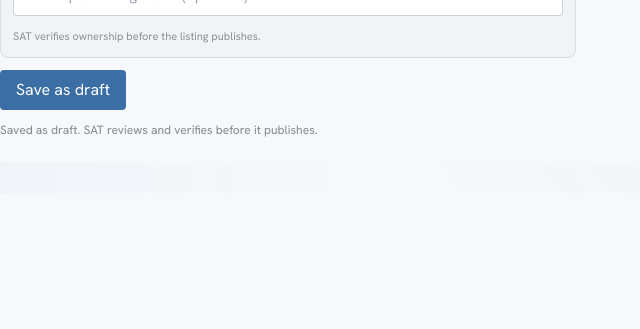
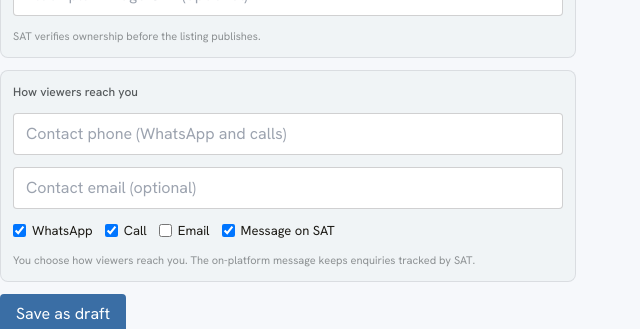
Before and after one commit to saleemzeidan123/satmarkets, a Next.js app: page /en/dashboard/new in a window 1280 px wide. Shown: the part 607-936 px from the top of the page, without its empty margins (0-640 px from the left). Before the commit the page ends 800 px from the top, so only its background shows below. Built offline with nearby package versions, Linux system fonts and the light colour scheme; no server answers; the database is empty.

Commit message:
WO-8: contact bar with lister-chosen channels, reference-code search, demoted quiz

```diff
--- a/src/app/[locale]/listings/[id]/page.tsx
+++ b/src/app/[locale]/listings/[id]/page.tsx
@@ -8,6 +8,7 @@ import JsonLd, { SITE } from "@/components/JsonLd";
 import { Photo, Verified, Icon } from "@/components/satkit";
 import { photoFor } from "@/lib/photos";
 import ListingEnquiry from "@/components/ListingEnquiry";
+import ContactBar from "@/components/ContactBar";
 import SaveButton from "@/components/SaveButton";
 import { pickIndexRow, marketVerdict } from "@/lib/market/verdict";
 
@@ -208,6 +209,7 @@ export default async function ListingDetail({ params }: { params: { locale: stri
         </div>
         <div>
           <ListingEnquiry assetType={l.asset_type} satListed={!!l.is_sat_listed} listingId={l.id} price={price != null ? Number(price) : null} lease={lease} unit={lease ? (ar ? "ريال/م²·سنة" : "SAR/m²·yr") : (ar ? "ريال" : "SAR")} type={type} area={l.area_sqm} district={String(dn)} locale={locale} permit={l.ad_permit_no} />
+          <ContactBar phone={l.contact_phone || process.env.NEXT_PUBLIC_CONTACT_PHONE || null} email={l.contact_email || null} channels={Array.isArray(l.contact_channels) ? l.contact_channels : []} refCode={l.reference_code || ""} title={title} url={`${SITE}/${locale}/listings/${l.id}`} messageHref={`/${locale}/messages`} ar={ar} />
         </div>
       </div>
     </div>
--- a/src/app/api/search/route.ts
+++ b/src/app/api/search/route.ts
@@ -76,6 +76,25 @@ export async function POST(req: NextRequest) {
   const supabase = getSupabaseServer();
   if (!supabase) return NextResponse.json({ results: [], parsed: {}, clarify: false });
 
+  // WO-8 reference-code fast path: a SATM code query resolves straight to its
+  // listing via one indexed lookup, before any parsing.
+  {
+    const qs = raw.trim().toUpperCase().replace(/\s+/g, "");
+    const m = qs.match(/^SAT[M]?-?([0-9A-Z]{4,10})$/);
+    if (m) {
+      const code = `SATM-${m[1]}`;
+      const { data: byRef } = await supabase
+        .from("listings")
+        .select("*, districts(name_en, name_ar, city)")
+        .eq("status", "published")
+        .ilike("reference_code", code)
+        .limit(1);
+      if (byRef && byRef.length) {
+        return NextResponse.json({ parsed: { reference: byRef[0].reference_code }, clarify: false, byReference: true, count: byRef.length, results: byRef });
+      }
+    }
+  }
+
   // Smart parse first (DeepSeek, Arabic + nuance), rules parser as the fallback.
   const ai = await llmParse(raw);
   const parsed = ai || rulesParse(raw);
--- /dev/null
+++ b/src/components/ContactBar.tsx
@@ -0,0 +1,38 @@
+"use client";
+import type { ReactNode } from "react";
+
+type Props = {
+  phone?: string | null;
+  email?: string | null;
+  channels: string[];
+  refCode: string;
+  title: string;
+  url: string;
+  messageHref: string;
+  ar: boolean;
+};
+
+export default function ContactBar({ phone, email, channels, refCode, title, url, messageHref, ar }: Props) {
+  const text = ar
+    ? `مرحباً، مهتم بالعرض ${refCode}: ${title}\n${url}`
+    : `Hello, I am interested in listing ${refCode}: ${title}\n${url}`;
+  const enc = encodeURIComponent(text);
+  const digits = (phone || "").replace(/[^\d]/g, "");
+  const has = (c: string) => channels.includes(c);
+  const base = "flex h-11 flex-1 items-center justify-center gap-2 rounded-xl font-semibold";
+  const btns: ReactNode[] = [];
+  if (has("whatsapp") && digits)
+    btns.push(<a key="wa" href={`https://wa.me/${digits}?text=${enc}`} target="_blank" rel="noopener" className={`${base} bg-[#25D366] text-white`}>WhatsApp</a>);
+  if (has("call") && phone)
+    btns.push(<a key="call" href={`tel:${phone}`} className={`${base} border border-line`}>{ar ? "اتصال" : "Call"}</a>);
+  if (has("email") && email)
+    btns.push(<a key="email" href={`mailto:${email}?subject=${encodeURIComponent(`${refCode}: ${title}`)}&body=${enc}`} className={`${base} border border-line`}>{ar ? "البريد" : "Email"}</a>);
+  if (has("message"))
+    btns.push(<a key="msg" href={messageHref} className={`${base} border border-line`}>{ar ? "رسالة عبر سات" : "Message"}</a>);
+  if (btns.length === 0) return null;
+  return (
+    <div className="fixed inset-x-0 bottom-0 z-40 border-t border-line bg-white/95 p-3 backdrop-blur sm:sticky sm:bottom-4 sm:mx-auto sm:max-w-md sm:rounded-2xl sm:border sm:shadow-lg" style={{ paddingBottom: "max(12px, env(safe-area-inset-bottom))" }}>
+      <div className="flex gap-2">{btns}</div>
+    </div>
+  );
+}
--- a/src/components/ListingEnquiry.tsx
+++ b/src/components/ListingEnquiry.tsx
@@ -86,8 +86,7 @@ export default function ListingEnquiry({
  const [vDone, setVDone] = useState(false);
  const [vErr, setVErr] = useState("");
  const [qual, setQual] = useState<Record<string, string>>({});
- const questions: Q[] = !lease ? QUAL_SALE : (QUAL[assetType || ""] || QUAL_DEFAULT);
- const qualComplete = questions.every((q) => qual[q.k]);
+ const questions: Q[] = (!lease ? QUAL_SALE : (QUAL[assetType || ""] || QUAL_DEFAULT)).slice(0, 2);
 
  useEffect(() => {
   try {
@@ -127,7 +126,7 @@ export default function ListingEnquiry({
  }, [locale]);
 
  async function submitViewing() {
-  if (!slot || !name.trim() || !email.trim() || !qualComplete) return;
+  if (!slot || !name.trim() || !email.trim()) return;
   setVBusy(true); setVErr("");
   try {
    const res = await fetch("/api/viewings", {
@@ -240,7 +239,7 @@ export default function ListingEnquiry({
        </div>
        {slot && (
         <div className="col gap8" style={{ marginTop: 10 }}>
-         <div className="muted" style={{ fontSize: 11.5, lineHeight: 1.5 }}>{ar ? "ثلاث إجابات سريعة ليعرف المعلن أن الزيارة تستحق وقته." : "Three quick answers so the lister knows the visit is worth their time."}</div>
+         <div className="muted" style={{ fontSize: 11.5, lineHeight: 1.5 }}>{ar ? "إجابتان سريعتان اختياريتان ليعرف المعلن أن الزيارة تستحق وقته." : "Two quick, optional answers so the lister knows the visit is worth their time."}</div>
          {questions.map((q) => (
           <div key={q.k}>
            <div style={{ fontSize: 11.5, fontWeight: 600, color: "var(--slate)", margin: "4px 0 5px" }}>{ar ? q.ar : q.en}</div>
@@ -254,7 +253,7 @@ export default function ListingEnquiry({
          <input value={name} onChange={(e) => setName(e.target.value)} placeholder={ar ? "اسمك" : "Your name"} style={fld} />
          <input value={email} onChange={(e) => setEmail(e.target.value)} placeholder={ar ? "البريد الإلكتروني" : "Work email"} type="email" style={fld} />
          {vErr ? <div style={{ fontSize: 12.5, color: "var(--red)" }}>{vErr}</div> : null}
-         <button type="button" disabled={vBusy || !name.trim() || !email.trim() || !qualComplete} onClick={submitViewing} className="btn primary" style={{ justifyContent: "center", opacity: vBusy || !name.trim() || !email.trim() || !qualComplete ? 0.6 : 1 }}>{vBusy ? (ar ? "جارٍ الإرسال..." : "Sending...") : (ar ? "اطلب هذا الموعد" : "Request this slot")}</button>
+         <button type="button" disabled={vBusy || !name.trim() || !email.trim()} onClick={submitViewing} className="btn primary" style={{ justifyContent: "center", opacity: vBusy || !name.trim() || !email.trim() ? 0.6 : 1 }}>{vBusy ? (ar ? "جارٍ الإرسال..." : "Sending...") : (ar ? "اطلب هذا الموعد" : "Request this slot")}</button>
         </div>
        )}
       </>
--- a/src/components/NewListingForm.tsx
+++ b/src/components/NewListingForm.tsx
@@ -13,9 +13,11 @@ export default function NewListingForm({ accountId, locale, districts }: { accou
   const [f, setF] = useState({
     title_en: "", asset_type: "office", deal_type: "lease", district_id: districts[0]?.id || "",
     area_sqm: "", price: "", description_en: "",
+    contact_phone: "", contact_email: "",
     lister_type: "owner_direct", video_url: "", floorplan_url: "", authorization_doc_url: "",
   });
   const set = (k: string, v: string) => setF((p) => ({ ...p, [k]: v }));
+  const [ch, setCh] = useState({ whatsapp: true, call: true, email: false, message: true });
   const assets = ["office","retail","medical","showroom","warehouse","serviced","education","land","gas_station","entertainment","wedding_hall","worker_housing","self_storage","hospitality","mixed_use"];
   const isBroker = f.lister_type === "broker_authorized";
 
@@ -30,6 +32,8 @@ export default function NewListingForm({ accountId, locale, districts }: { accou
       asking_rent_sqm: f.deal_type === "lease" ? Number(f.price) : null,
       sale_price: f.deal_type === "sale" ? Number(f.price) : null,
       description_en: f.description_en || null,
+      contact_phone: f.contact_phone || null, contact_email: f.contact_email || null,
+      contact_channels: Object.entries(ch).filter(([, v]) => v).map(([k]) => k),
       lister_type: f.lister_type,
       video_url: f.video_url || null, floorplan_url: f.floorplan_url || null,
       authorization_doc_url: isBroker ? f.authorization_doc_url : null,
@@ -70,6 +74,20 @@ export default function NewListingForm({ accountId, locale, districts }: { accou
         <p className="text-[11px] text-charcoal/45">{isBroker ? "SAT verifies your authorization before the listing publishes." : "SAT verifies ownership before the listing publishes."}</p>
       </div>
 
+      <div className="rounded-lg border border-line bg-ivory-2/40 p-3 space-y-3">
+        <div className="text-[12px] font-medium text-charcoal/70">How viewers reach you</div>
+        <input placeholder="Contact phone (WhatsApp and calls)" value={f.contact_phone} onChange={(e)=>set("contact_phone",e.target.value)} className={inp} />
+        <input placeholder="Contact email (optional)" value={f.contact_email} onChange={(e)=>set("contact_email",e.target.value)} className={inp} />
+        <div className="flex flex-wrap gap-3 text-[13px]">
+          {(([["whatsapp","WhatsApp"],["call","Call"],["email","Email"],["message","Message on SAT"]]) as [string,string][]).map(([k,lab])=>(
+            <label key={k} className="flex items-center gap-1.5">
+              <input type="checkbox" checked={(ch as Record<string,boolean>)[k]} onChange={(e)=>setCh((p)=>({ ...p, [k]: e.target.checked }))} /> {lab}
+            </label>
+          ))}
+        </div>
+        <p className="text-[11px] text-charcoal/45">You choose how viewers reach you. The on-platform message keeps enquiries tracked by SAT.</p>
+      </div>
+
       <button disabled={busy} className="rounded bg-signal px-4 py-2 text-white">{busy ? "Saving..." : "Save as draft"}</button>
       {error && <p className="text-sm text-red-600">{error}</p>}
       <p className="text-xs text-charcoal/50">Saved as draft. SAT reviews and verifies before it publishes.</p>
```
